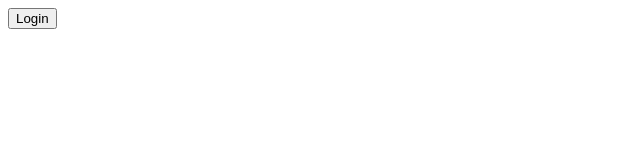
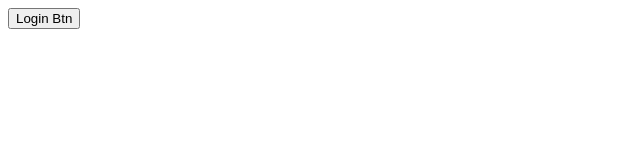
Before and after one commit to sarkarmamun171/myReactProject, a React (Vite) app: page / in a window 1280 px wide. Shown: the top 160 px of the page, without its empty margins (0-640 px from the left). Built offline with nearby package versions, Linux system fonts and the light colour scheme.

Commit message:
Ternanry oprator added

```diff
--- a/src/App.jsx
+++ b/src/App.jsx
@@ -1,14 +1,15 @@
-
 const App = () => {
- const isLogin = false;
-  switch (isLogin) {
-    case true:
-        return <button>Logout</button>
-  case false:
-    return <button>Login</button>
-    default:
-      return null;
-  }
+  let status=false;
+  return (
+    <div>
+      {
+        status?
+        <button>Logout Btn</button>
+        :
+        <button>Login Btn</button>
+      }
+    </div>
+  );
 };
 
 export default App;
```
